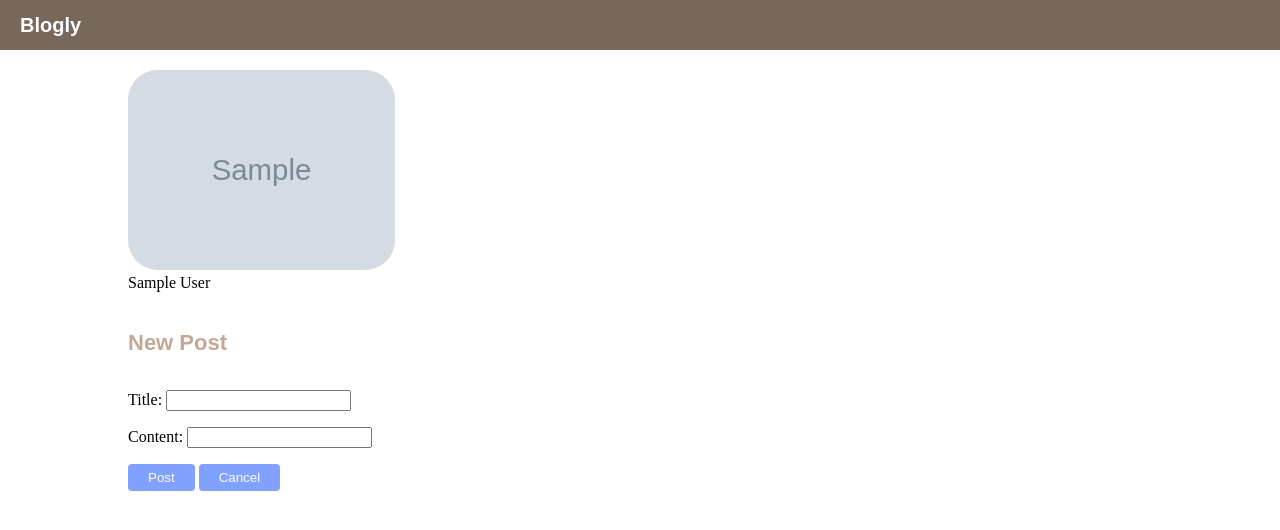
After one commit to PatrickSontag/sqlalchemy-flask-blogly, a Flask app: page /user/1/new_post in a window 1280 px wide. The commit adds this page. Shown: the top 530 px of the page. Run offline with Flask 2, Linux system fonts and the light colour scheme; tables that the repository leaves empty hold one stand-in row (values such as "Sample post"); grey boxes marked "Sample" are stand-in pictures.

Commit message:
add post

```diff
--- a/app.py
+++ b/app.py
@@ -54,6 +54,7 @@ def show_user(user_id):
 
     user = User.query.get_or_404(user_id)
     user = handle_user_image(user)
+    posts = user.posts
 
     # posts = Post.query.filter_by(user.id=user_id)
 
@@ -91,10 +92,32 @@ def update_user(user_id):
 
 @app.route('/delete/<int:user_id>', methods=["POST"])
 def delete_user(user_id):
-    """Update user info"""
+    """Delete user"""
 
     User.query.filter_by(id=user_id).delete()
 
     db.session.commit()
 
     return redirect('/')
+
+@app.route('/user/<int:user_id>/new_post')
+def new_post_form(user_id):
+    """Shows new post form"""
+    user = User.query.get(user_id)
+    # return render_template('/new_post')
+    return render_template('new_post.html', user=user)
+
+@app.route('/user/<int:user_id>/new_post', methods=["POST"])
+def new_post(user_id):
+    """Add new post"""
+
+    title = request.form['title']
+    content = request.form['content']
+
+    user = User.query.get(user_id)
+    post = Post(title=title, content=content, user_id=user_id)
+
+    db.session.add(post)
+    db.session.commit()
+
+    return redirect(f"/user/{user.id}")
--- a/static/styles.css
+++ b/static/styles.css
@@ -19,7 +19,7 @@
 }
 .header-2 {
     font-family: sans-serif;
-    font-size: 18px;
+    font-size: 22px;
     font-weight: bold;
     margin-top: 20px;
 }
@@ -28,6 +28,26 @@
     height: 200px;
     margin-top: 20px;
     border-radius: 30px;
+}
+
+.post-title {
+    font-weight: bold;
+    font-size: 18px;
+    font-family: sans-serif;
+    position: relative;
+    /* left: 15px; */
+}
+.post-date {
+    font-size: 12px;
+    font-family: sans-serif;
+    position: relative;
+    /* left: 15px; */
+}
+.post-content{
+    font-size: 14px;
+    font-family: sans-serif;
+    position: relative;
+    left: 20px;
 }
 
 .user-buttons {
--- /dev/null
+++ b/templates/new_post.html
@@ -0,0 +1,21 @@
+{% extends 'base.html' %}
+
+{% block title %}Blogly - New Post{% endblock %}
+
+{% block content %}
+<img src="{{ user.image }}" class="profile-img">
+<div class="user-name">{{ user.first_name }} {{ user.last_name }}</div>
+<br>
+<div class="header-2 t-clr-2">New Post</div>
+<br>
+<form id="new-post-form" action="/user/{{ user.id }}/new_post" method="POST">
+    <p>Title: <input name="title" value=""></p>
+    <p>Content: <input name="content" value=""></p>
+</form>
+
+<form>
+    <button type="submit" form="new-post-form">Post</button>
+    <button formaction="/user/{{ user.id }}">Cancel</button>
+</form>
+
+{% endblock %}
```
Also changed, not shown: templates/user.html (+18 -4 lines).
